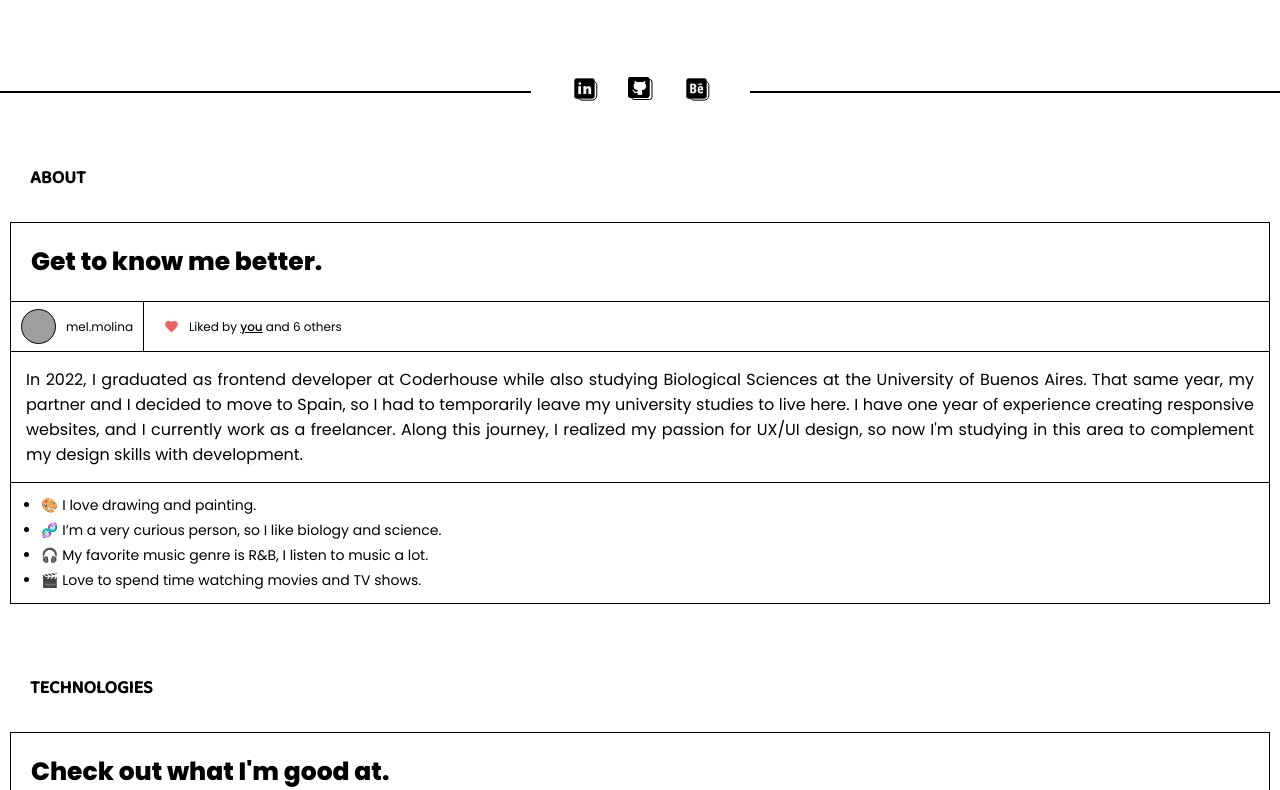
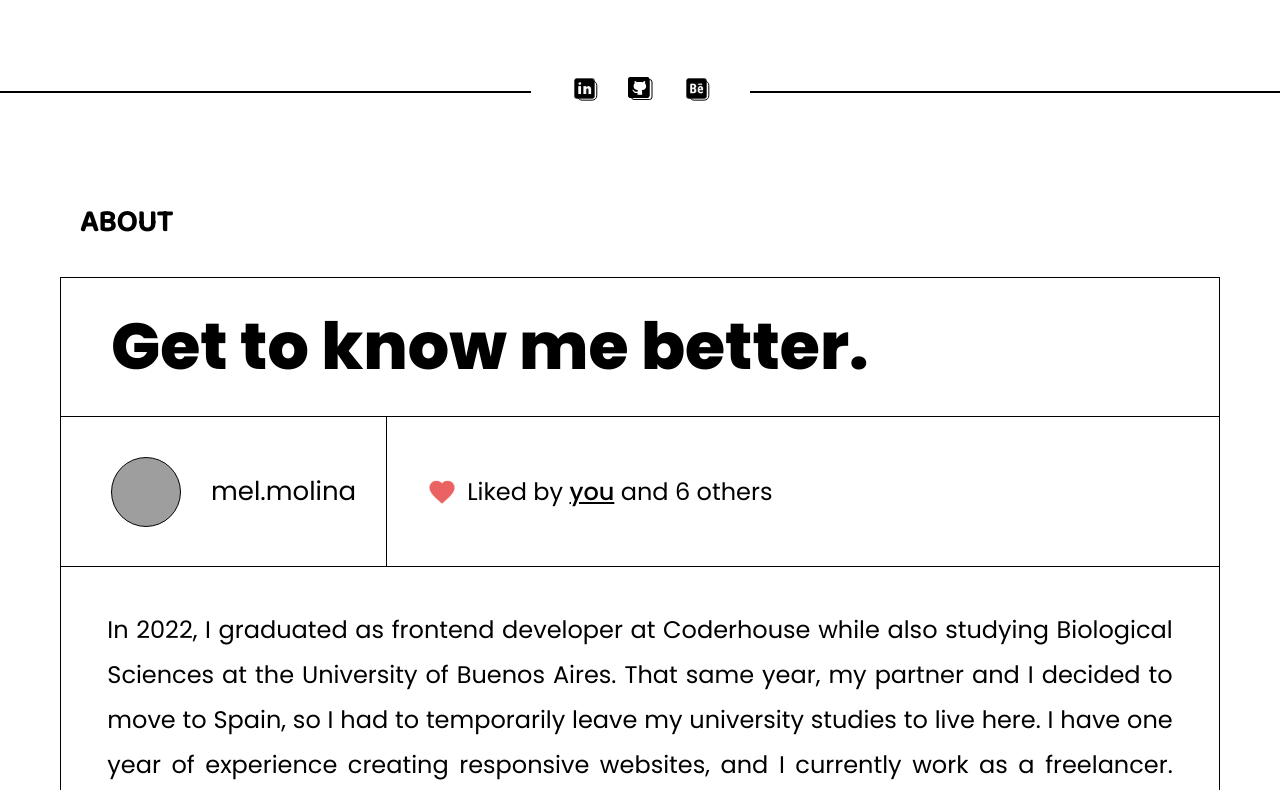
Before and after one commit to melmln/portfolio, a React (Vite) app: page / in a window 1280 px wide. Shown: the part 630-1420 px from the top of the page. Built offline with nearby package versions, Linux system fonts and the light colour scheme; grey boxes are pictures that could not be loaded.

Commit message:
Media queries Desktop sección About

```diff
--- a/src/Pages/About/About.scss
+++ b/src/Pages/About/About.scss
@@ -80,3 +80,80 @@
 }
 
 }
+
+/* --------- Media queries ---------- */
+
+@media screen and (min-width: 768px) {
+
+.about {
+    padding: 0 50px;
+    margin-top: 70px;
+    padding-top: 0;
+    height: 100vh;
+
+
+.about-h1 {
+    font-size: 30px;
+}
+
+.window {
+    height: fit-content;
+
+    .title {
+        display: flex;
+        align-items: center;
+        font-size: 65px;
+        padding-left: 50px;
+    }
+
+    .user-container {
+        padding-left: 30px;
+        height: 150px;
+
+        .user-avatar {
+            padding: 20px;
+
+            .user-pic {
+                height: 70px;
+                width: 70px;
+            }
+        }
+
+        .username {
+            height: 150px;
+            padding: 0 30px;
+            font-size: 26px;
+        }
+
+        .heart {
+            padding-left: 20px;
+
+            img {
+                width: 30px;
+                height: 30px;
+            }
+        }
+
+        .user-likes {
+            font-size: 24px;
+        }
+    }
+
+    .post {
+        align-self: center;
+        font-size: 24px;
+        line-height: 45px;
+        width: 92%;
+        padding: 40px 0;
+    }
+
+    .hobbies {
+        padding-left: 65px;
+        padding-top: 20px;
+        font-size: 22px;
+        line-height: 40px;
+    }
+}
+
+}
+}
--- a/src/Pages/Intro/Intro.jsx
+++ b/src/Pages/Intro/Intro.jsx
@@ -10,6 +10,8 @@ const Intro = () => {
   return (
     <>
         <div className="intro" id='intro'>
+
+
             <div className="info-intro-container">
               <h5>Hi! My name is</h5>
               <h1 className="my-name">Melany Molina Verdún</h1>
--- a/src/components/ProjectWindow/ProjectWindow.jsx
+++ b/src/components/ProjectWindow/ProjectWindow.jsx
@@ -24,7 +24,7 @@ const ProjectWindow = () => {
 
                         <div className="project-img-container">
                             <img
-                            src={`../../src/assets/img/Projects/${img}`}
+                            src={`public/assets/img/Projects/${img}`}
                             alt="project-img"
                             className="project-img" />
                         </div>
```
Also changed, not shown: src/Pages/Intro/Intro.scss (+9 -0 lines), 1 other file (tests, documents, lock files or other folders).
